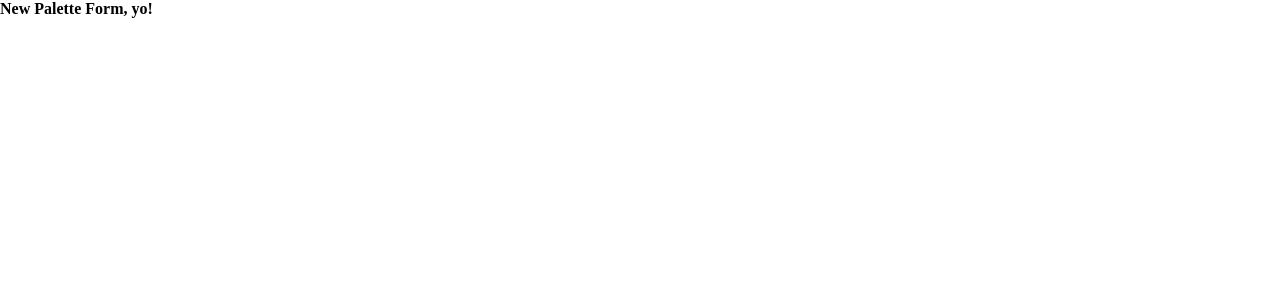
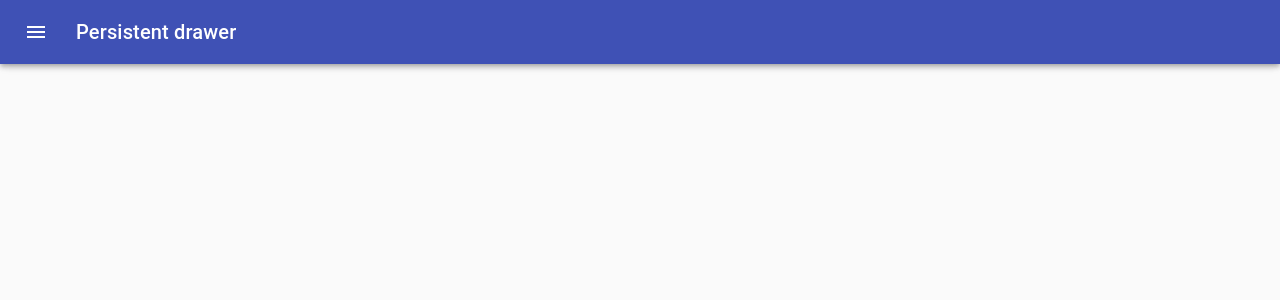
Before and after one commit to v-poghosyan/palettes, a React (Create React App) app: page /palette/new in a window 1280 px wide. Shown: the top 300 px of the page. Built offline with nearby package versions, Linux system fonts and the light colour scheme.

Commit message:
Added Material UI Drawer to NewPaletteForm component

```diff
--- a/src/NewPaletteForm.js
+++ b/src/NewPaletteForm.js
@@ -1,24 +1,147 @@
 import React, { Component } from 'react';
 import {withStyles} from '@material-ui/styles';
+import clsx from 'clsx';
+import { makeStyles, useTheme } from '@material-ui/core/styles';
+import Drawer from '@material-ui/core/Drawer';
+import CssBaseline from '@material-ui/core/CssBaseline';
+import AppBar from '@material-ui/core/AppBar';
+import Toolbar from '@material-ui/core/Toolbar';
+import List from '@material-ui/core/List';
+import Typography from '@material-ui/core/Typography';
+import Divider from '@material-ui/core/Divider';
+import IconButton from '@material-ui/core/IconButton';
+import MenuIcon from '@material-ui/icons/Menu';
+import ChevronLeftIcon from '@material-ui/icons/ChevronLeft';
+import ChevronRightIcon from '@material-ui/icons/ChevronRight';
+import ListItem from '@material-ui/core/ListItem';
+import ListItemIcon from '@material-ui/core/ListItemIcon';
+import ListItemText from '@material-ui/core/ListItemText';
+import InboxIcon from '@material-ui/icons/MoveToInbox';
+import MailIcon from '@material-ui/icons/Mail';
 
-const styles = {
+const drawerWidth = 300;
 
-}
+/* The dynamically created styles use a 'theme' parameter that comes in Material UI */
+const useStyles = makeStyles((theme) => ({
+  root: {
+    display: 'flex',
+  },
+  appBar: {
+    transition: theme.transitions.create(['margin', 'width'], {
+      easing: theme.transitions.easing.sharp,
+      duration: theme.transitions.duration.leavingScreen,
+    }),
+  },
+  appBarShift: {
+    width: `calc(100% - ${drawerWidth}px)`,
+    marginLeft: drawerWidth,
+    transition: theme.transitions.create(['margin', 'width'], {
+      easing: theme.transitions.easing.easeOut,
+      duration: theme.transitions.duration.enteringScreen,
+    }),
+  },
+  menuButton: {
+    marginRight: theme.spacing(2),
+  },
+  hide: {
+    display: 'none',
+  },
+  drawer: {
+    width: drawerWidth,
+    flexShrink: 0,
+  },
+  drawerPaper: {
+    width: drawerWidth,
+  },
+  drawerHeader: {
+    display: 'flex',
+    alignItems: 'center',
+    padding: theme.spacing(0, 1),
+    // necessary for content to be below app bar
+    ...theme.mixins.toolbar,
+    justifyContent: 'flex-end',
+  },
+  content: {
+    flexGrow: 1,
+    padding: theme.spacing(3),
+    transition: theme.transitions.create('margin', {
+      easing: theme.transitions.easing.sharp,
+      duration: theme.transitions.duration.leavingScreen,
+    }),
+    marginLeft: -drawerWidth,
+  },
+  contentShift: {
+    transition: theme.transitions.create('margin', {
+      easing: theme.transitions.easing.easeOut,
+      duration: theme.transitions.duration.enteringScreen,
+    }),
+    marginLeft: 0,
+  },
+}));
 
-class NewPaletteForm extends Component {
+export default function NewPaletteForm() {
 
+  /* HOC withStyles and useTheme */
+  const classes = useStyles();
+  const [open, setOpen] = React.useState(false);
 
-  render() {
+  /* Open/close event handlers using arrow function binding */
+  const handleDrawerOpen = () => {
+    setOpen(true);
+  };
+  const handleDrawerClose = () => {
+    setOpen(false);
+  };
 
-    const {classes} = this.props; /* Extract props */
+  return (
+    <div className={classes.root}>
+      <CssBaseline />
+      <AppBar
+        position="fixed"
+        className={clsx(classes.appBar, {
+          [classes.appBarShift]: open,
+        })}
+      >
+        <Toolbar>
+          <IconButton
+            color="inherit"
+            aria-label="open drawer"
+            onClick={handleDrawerOpen}
+            edge="start"
+            className={clsx(classes.menuButton, open && classes.hide)}
+          >
+            <MenuIcon />
+          </IconButton>
+          <Typography variant="h6" noWrap>
+            Persistent drawer
+          </Typography>
+        </Toolbar>
+      </AppBar>
+      <Drawer
+        className={classes.drawer}
+        variant="persistent"
+        anchor="left"
+        open={open}
+        classes={{
+          paper: classes.drawerPaper,
+        }}
+      >
+        <div className={classes.drawerHeader}>
+          <IconButton onClick={handleDrawerClose}>
+            <ChevronLeftIcon />
+          </IconButton>
+        </div>
+        <Divider />
+      </Drawer>
 
-    return(
-      <div className={classes.NewPaletteForm}>
-        <h1>New Palette Form, yo!</h1>
+      {/* Page contents go into main */}
+      <main
+        className={clsx(classes.content, {
+          [classes.contentShift]: open,
+        })}
+      >
+        <div className={classes.drawerHeader} />
+      </main>
     </div>
   );
 }
-
-}
-
-export default withStyles(styles)(NewPaletteForm);
--- a/src/styles/NavbarStyles.js
+++ b/src/styles/NavbarStyles.js
@@ -20,8 +20,8 @@
     marginLeft: "auto",
     marginRight: "20px",
     color: "#556e7d",
-    "&hover $Nav_add_icon": {
-      animation: "spin 10s linear infinite"
+    "&:hover": {
+      color: "black"
     }
   },
 
```
Lines whose indentation alone changed are shown as unchanged.
